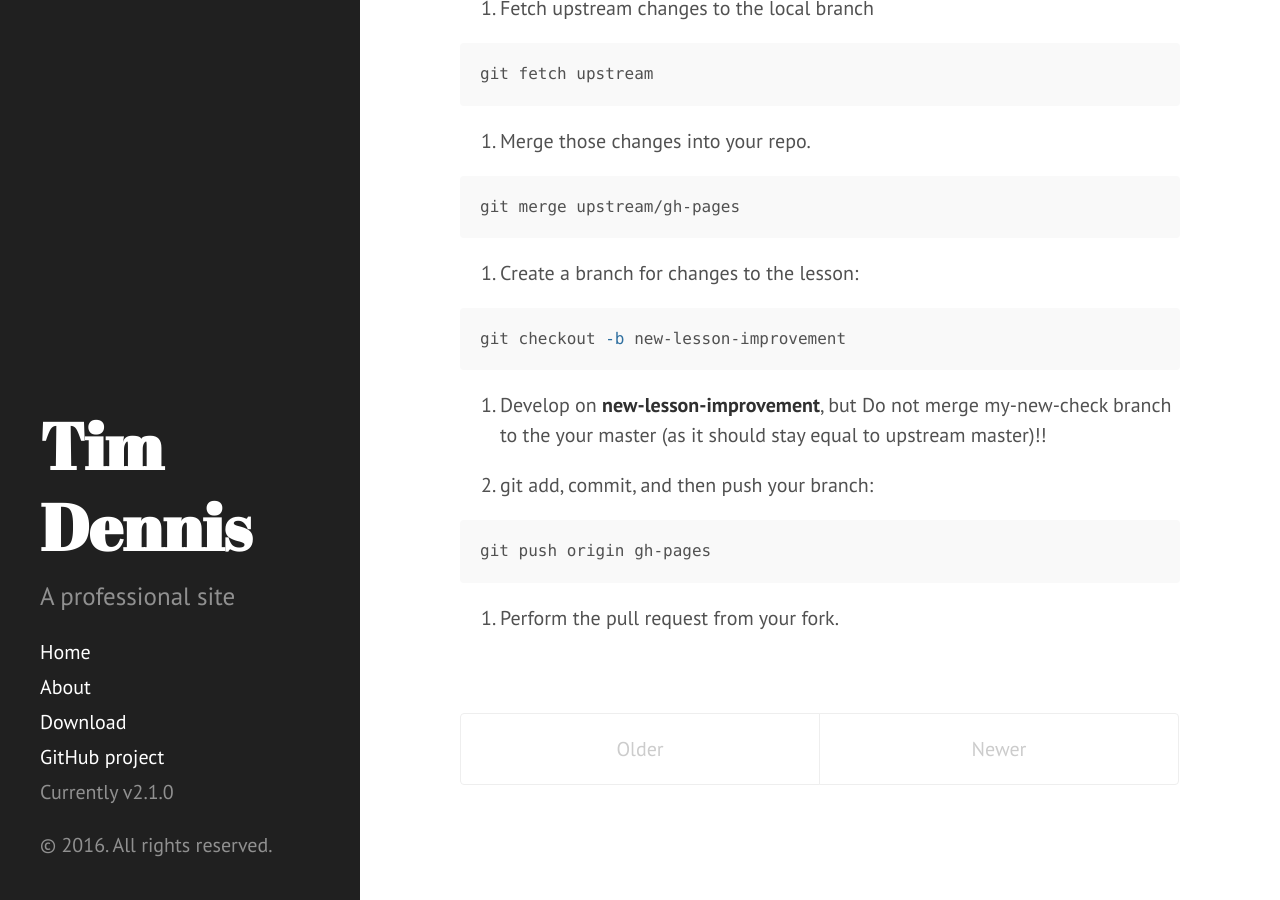
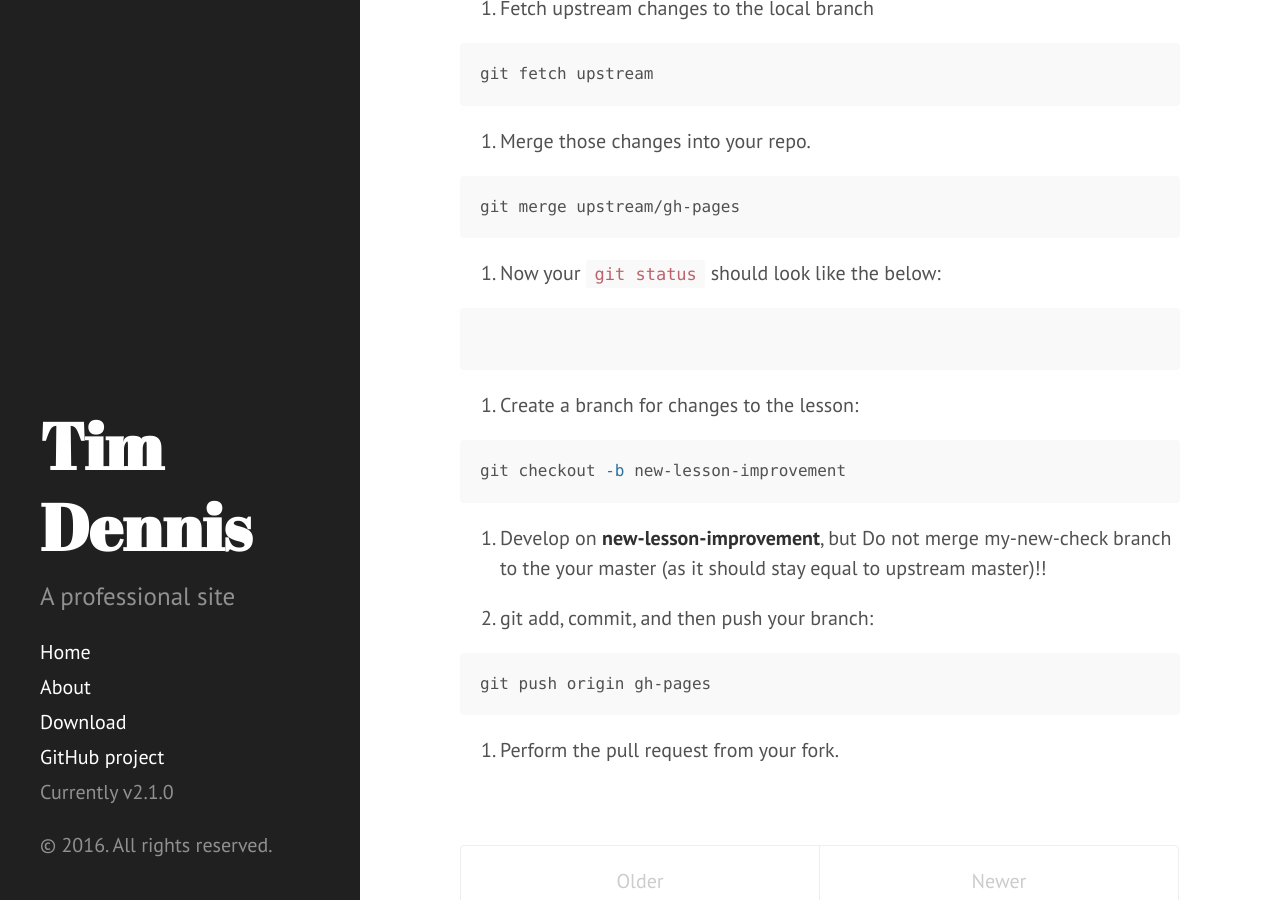
Before and after one commit to jt14den/jt14den.github.io, a Jekyll site: the page built from index.html, in a window 1280 px wide and 900 px high, scrolled down 1053 px. Built offline with Jekyll 4.4.1, drawn with Linux system fonts in a browser that asks for light colours; Markdown is read by kramdown in place of the engine named in the settings; the list of posts is cut into pages by our own code.

Commit message:
adding format changes

````diff
--- a/_posts/2016-07-25-contributing-carpentries.md
+++ b/_posts/2016-07-25-contributing-carpentries.md
@@ -13,22 +13,22 @@
 
 2. Clone the **library-shell** project to your local machine (**USERNAME** - your GitHub user account name):
 
-```bash
-$ git clone https://github.com/USERNAME/library-shell/
-```
+    ```bash
+    $ git clone https://github.com/USERNAME/library-shell/
+    ```
 
 3. Configure upstream remote:
 
-```bash
-$ cd library-shell
-$ git remote add upstream https://github.com/data-lessons/library-shell/
-```
+    ```bash
+    $ cd library-shell
+    $ git remote add upstream https://github.com/data-lessons/library-shell/
+    ```
 
 4. Look at the remotes now and confirm you have an upstream:
 
-```bash
-git remote -v
-```
+    ```bash
+    git remote -v
+    ```
 
 ```bash
 origin	https://github.com/ucsdlib/library-shell.git (fetch)
@@ -49,6 +49,11 @@
 git merge upstream/gh-pages
 ```
 
+6. Now your `git status` should look like the below:
+
+```
+
+```
 4. Create a branch for changes to the lesson:
 
 ```bash
````
